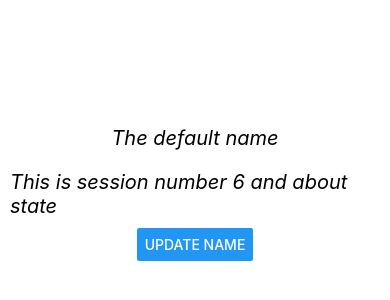
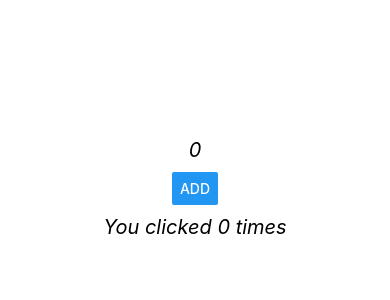
Before and after one commit to phungminhhieu1206/doc_react_native_2022, a React Native app: screen / in a window 390 px wide. Shown: the part 234-534 px from the top of the page. Built offline with nearby package versions, Linux system fonts and the light colour scheme.

Commit message:
02-exercise

```diff
--- a/App.js
+++ b/App.js
@@ -2,24 +2,21 @@ import React, {useState} from 'react';
 import {Button, StatusBar, StyleSheet, Text, View, Linking} from 'react-native';
 
 const App = () => {
-  const [name, setName] = useState('The default name');
-
-  const [session, setSession] = useState({number: 6, title: 'state'});
+  const [number, setNumber] = useState(0);
+  const [timeClick, setTimeClick] = useState(0);
 
   const onClickHandler = () => {
-    setName('This is the new name');
-    setSession({number: 7, title: 'style'});
+    setNumber(number + 5);
+    setTimeClick(timeClick + 1);
   };
 
   return (
     <>
       <StatusBar barStyle="dark-content" />
       <View style={styles.body}>
-        <Text style={styles.text}>{name}</Text>
-        <Text style={styles.text}>
-          This is session number {session.number} and about {session.title}
-        </Text>
-        <Button title="Update name" onPress={onClickHandler} />
+        <Text style={styles.text}>{number}</Text>
+        <Button title="ADD" onPress={onClickHandler} />
+        <Text style={styles.text}>You clicked {timeClick} times</Text>
       </View>
     </>
   );
```
